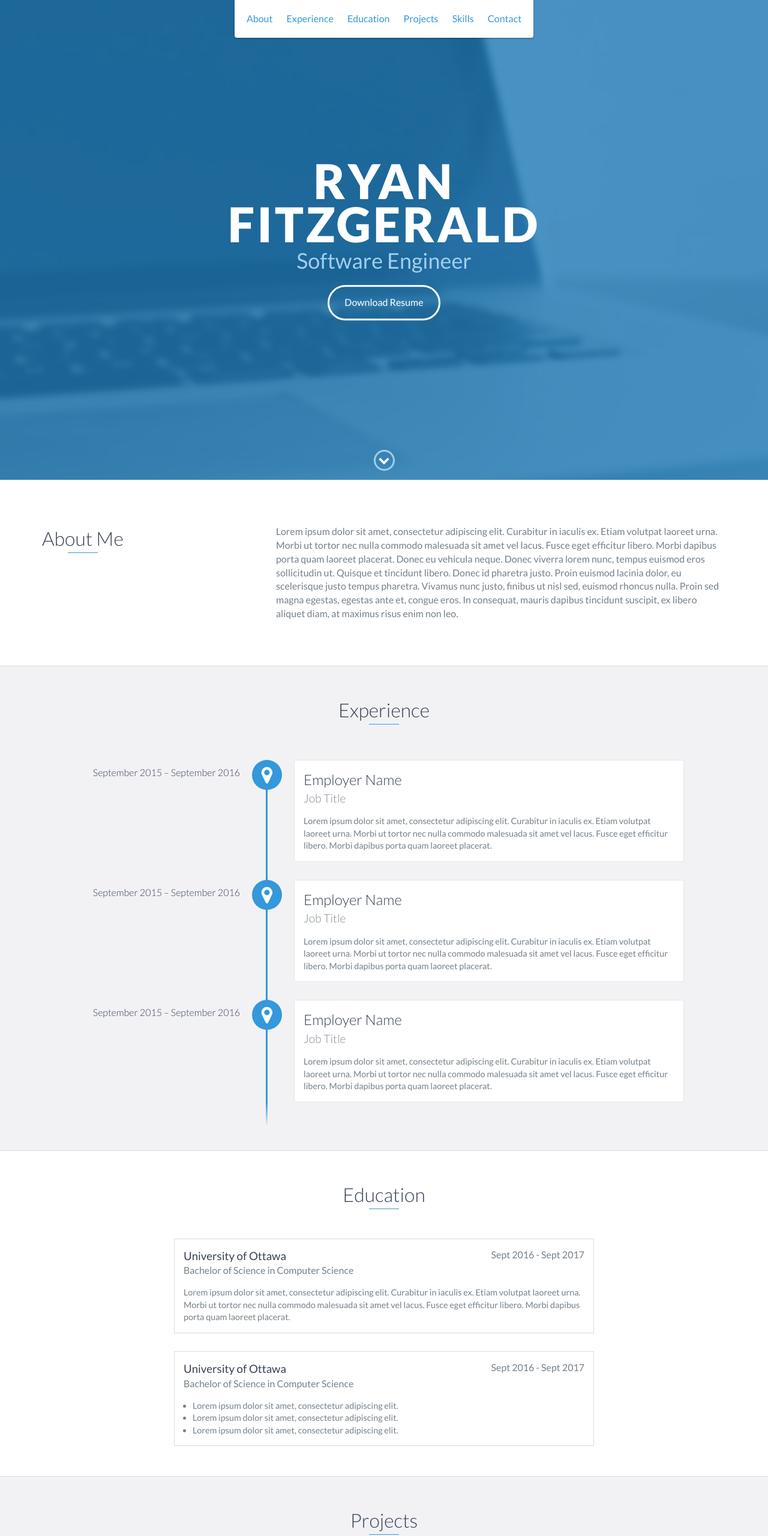
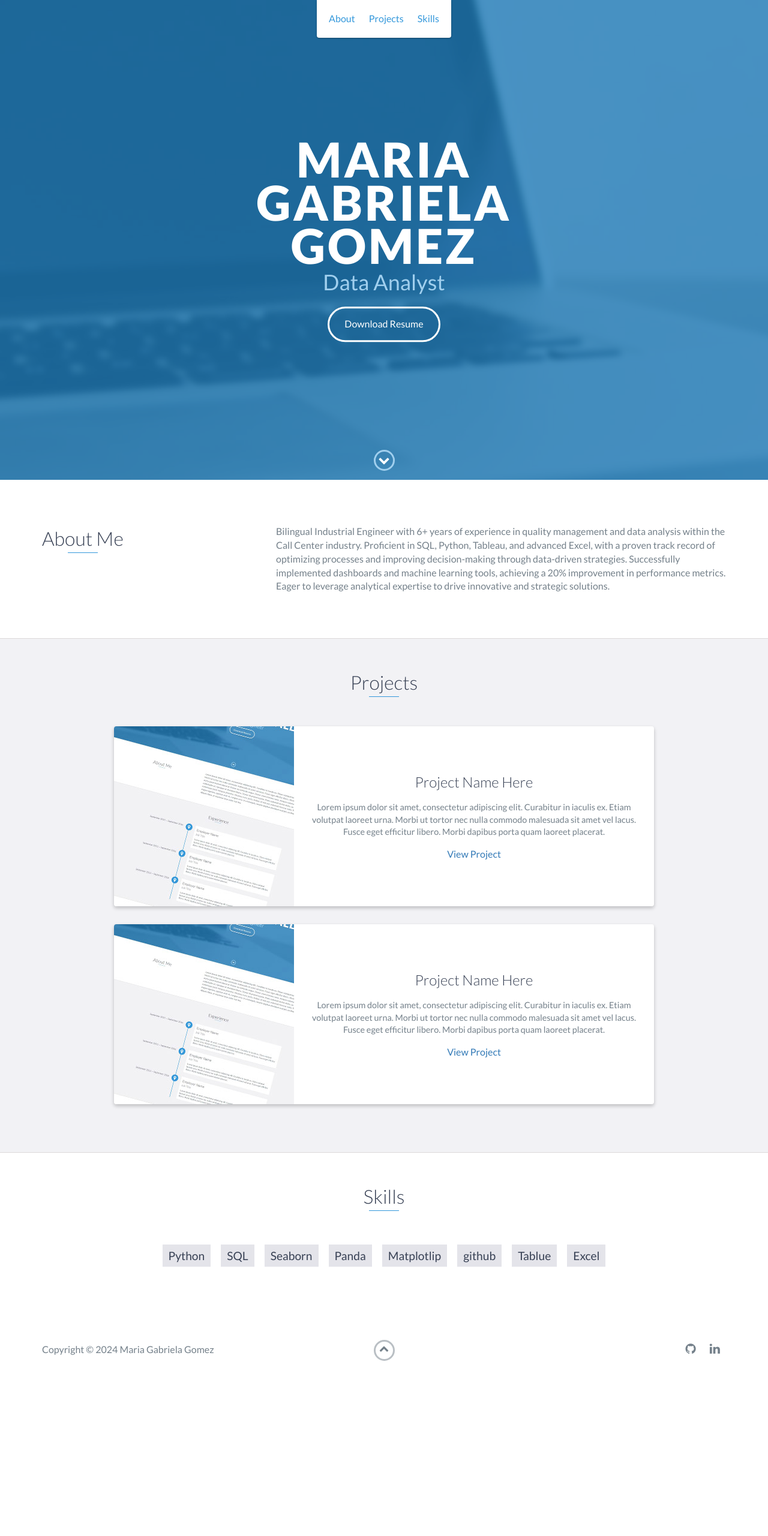
Before and after one commit to marigaby91/Portafolio, a website: page index.html in a window 1280 px wide. Shown: the top 2561 px of the page at 60% size. After the commit the page ends 2323 px from the top, so only its background shows below. Drawn offline with nearby package versions, Linux system fonts and the light colour scheme.

Commit message:
cambios cv

```diff
--- a/index.html
+++ b/index.html
@@ -5,7 +5,7 @@
     <meta charset="utf-8">
     <meta http-equiv="X-UA-Compatible" content="IE=edge">
     <meta name="viewport" content="width=device-width, initial-scale=1">
-    <title>My Portfolio</title>
+    <title>Gabriela Gomez Portfolio</title>
 	<link rel="shortcut icon" href="favicon.ico" type="image/x-icon">
 	<link rel="icon" href="favicon.ico" type="image/x-icon">
     <link href="https://fonts.googleapis.com/css?family=Lato:300,400,700,900" rel="stylesheet">
@@ -28,29 +28,21 @@
                 <a href="#about">About</a>
             </li>
             <li>
-                <a href="#experience">Experience</a>
-            </li>
-            <li>
-                <a href="#education">Education</a>
-            </li>
-            <li>
                 <a href="#projects">Projects</a>
             </li>
             <li>
                 <a href="#skills">Skills</a>
             </li>
-            <li>
-                <a href="#contact">Contact</a>
-            </li>
+
         </ul>
     </header>
     <!-- End header -->
 
     <div id="lead">
         <div id="lead-content">
-            <h1>Ryan Fitzgerald</h1>
-            <h2>Software Engineer</h2>
-            <a href="#" class="btn-rounded-white">Download Resume</a>
+            <h1>Maria Gabriela Gomez</h1>
+            <h2>Data Analyst</h2>
+            <a href="static/CV-  Maria Gabriela Gómez .pdf" target="_blank" class="btn-rounded-white">Download Resume</a>
         </div>
         <!-- End #lead-content -->
 
@@ -73,9 +65,7 @@
                 </div>
                 <div class="col-md-8">
                     <p>
-                        Lorem ipsum dolor sit amet, consectetur adipiscing elit. Curabitur in iaculis ex. Etiam volutpat laoreet urna. Morbi ut tortor nec nulla commodo malesuada sit amet vel lacus. Fusce eget efficitur libero. Morbi dapibus porta quam laoreet placerat. Donec
-                        eu vehicula neque. Donec viverra lorem nunc, tempus euismod eros sollicitudin ut. Quisque et tincidunt libero. Donec id pharetra justo. Proin euismod lacinia dolor, eu scelerisque justo tempus pharetra. Vivamus nunc justo, finibus
-                        ut nisl sed, euismod rhoncus nulla. Proin sed magna egestas, egestas ante et, congue eros. In consequat, mauris dapibus tincidunt suscipit, ex libero aliquet diam, at maximus risus enim non leo.
+                        Bilingual Industrial Engineer with 6+ years of experience in quality management and data analysis within the Call Center industry. Proficient in SQL, Python, Tableau, and advanced Excel, with a proven track record of optimizing processes and improving decision-making through data-driven strategies. Successfully implemented dashboards and machine learning tools, achieving a 20% improvement in performance metrics. Eager to leverage analytical expertise to drive innovative and strategic solutions.
                     </p>
                 </div>
             </div>
@@ -83,67 +73,6 @@
     </div>
     <!-- End #about -->
 
-    <div id="experience" class="background-alt">
-        <h2 class="heading">Experience</h2>
-        <div id="experience-timeline">
-            <div data-date="September 2015 – September 2016">
-                <h3>Employer Name</h3>
-                <h4>Job Title</h4>
-                <p>
-                    Lorem ipsum dolor sit amet, consectetur adipiscing elit. Curabitur in iaculis ex. Etiam volutpat laoreet urna. Morbi ut tortor nec nulla commodo malesuada sit amet vel lacus. Fusce eget efficitur libero. Morbi dapibus porta quam laoreet placerat.
-                </p>
-            </div>
-
-            <div data-date="September 2015 – September 2016">
-                <h3>Employer Name</h3>
-                <h4>Job Title</h4>
-                <p>
-                    Lorem ipsum dolor sit amet, consectetur adipiscing elit. Curabitur in iaculis ex. Etiam volutpat laoreet urna. Morbi ut tortor nec nulla commodo malesuada sit amet vel lacus. Fusce eget efficitur libero. Morbi dapibus porta quam laoreet placerat.
-                </p>
-            </div>
-
-            <div data-date="September 2015 – September 2016">
-                <h3>Employer Name</h3>
-                <h4>Job Title</h4>
-                <p>
-                    Lorem ipsum dolor sit amet, consectetur adipiscing elit. Curabitur in iaculis ex. Etiam volutpat laoreet urna. Morbi ut tortor nec nulla commodo malesuada sit amet vel lacus. Fusce eget efficitur libero. Morbi dapibus porta quam laoreet placerat.
-                </p>
-            </div>
-        </div>
-    </div>
-    <!-- End #experience -->
-
-    <div id="education">
-        <h2 class="heading">Education</h2>
-        <div class="education-block">
-            <h3>University of Ottawa</h3>
-            <span class="education-date">Sept 2016 - Sept 2017</span>
-            <h4>Bachelor of Science in Computer Science</h4>
-            <p>
-                Lorem ipsum dolor sit amet, consectetur adipiscing elit. Curabitur in iaculis ex. Etiam volutpat laoreet urna. Morbi ut tortor nec nulla commodo malesuada sit amet vel lacus. Fusce eget efficitur libero. Morbi dapibus porta quam laoreet placerat.
-            </p>
-        </div>
-        <!-- End .education-block -->
-
-        <div class="education-block">
-            <h3>University of Ottawa</h3>
-            <span class="education-date">Sept 2016 - Sept 2017</span>
-            <h4>Bachelor of Science in Computer Science</h4>
-            <ul>
-                <li>
-                    Lorem ipsum dolor sit amet, consectetur adipiscing elit.
-                </li>
-                <li>
-                    Lorem ipsum dolor sit amet, consectetur adipiscing elit.
-                </li>
-                <li>
-                    Lorem ipsum dolor sit amet, consectetur adipiscing elit.
-                </li>
-            </ul>
-        </div>
-        <!-- End .education-block -->
-    </div>
-    <!-- End #education -->
 
     <div id="projects" class="background-alt">
         <h2 class="heading">Projects</h2>
@@ -188,56 +117,24 @@
     <div id="skills">
         <h2 class="heading">Skills</h2>
         <ul>
-            <li>JavaScript</li>
             <li>Python</li>
-            <li>Ruby</li>
-            <li>Go</li>
-            <li>Node.js</li>
-            <li>AngularJs</li>
-            <li>React</li>
-            <li>Elixir</li>
-            <li>Java</li>
-            <li>C</li>
-            <li>C#</li>
-            <li>C++</li>
-            <li>Ruby on Rails</li>
-            <li>JavaScript</li>
-            <li>Python</li>
-            <li>Ruby</li>
-            <li>Go</li>
-            <li>Node.js</li>
-            <li>AngularJs</li>
-            <li>React</li>
-            <li>Elixir</li>
-            <li>Java</li>
-            <li>C</li>
-            <li>C#</li>
-            <li>C++</li>
-            <li>Ruby on Rails</li>
-        </ul>
+            <li>SQL</li>
+            <li>Seaborn</li>
+            <li>Panda</li>
+            <li>Matplotlip</li>
+            <li>github</li>
+            <li>Tablue</li>
+            <li>Excel</li>
+         </ul>
     </div>
     <!-- End #skills -->
-
-    <div id="contact">
-        <h2>Get in Touch</h2>
-        <div id="contact-form">
-            <form method="POST" action="https://formspree.io/email@email.com">
-                <input type="hidden" name="_subject" value="Contact request from personal website" />
-                <input type="email" name="_replyto" placeholder="Your email" required>
-                <textarea name="message" placeholder="Your message" required></textarea>
-                <button type="submit">Send</button>
-            </form>
-        </div>
-        <!-- End #contact-form -->
-    </div>
-    <!-- End #contact -->
 
     <footer>
         <div class="container">
             <div class="row">
                 <div class="col-sm-5 copyright">
                     <p>
-                        Copyright &copy; <span id="current-year">2022</span> YOUR NAME
+                        Copyright &copy; <span id="current-year">2024</span> Maria Gabriela Gomez
                     </p>
                 </div>
                 <div class="col-sm-2 top">
@@ -248,24 +145,12 @@
                 <div class="col-sm-5 social">
                     <ul>
                         <li>
-                            <a href="https://github.com/" target="_blank"><i class="fa fa-github" aria-hidden="true"></i></a>
+                            <a href="https://github.com/marigaby91" target="_blank"><i class="fa fa-github" aria-hidden="true"></i></a>
                         </li>
                         <li>
-                            <a href="https://stackoverflow.com/" target="_blank"><i class="fa fa-stack-overflow" aria-hidden="true"></i></a>
+                            <a href="https://linkedin.com/in/mariagabrielagomez91" target="_blank"><i class="fa fa-linkedin" aria-hidden="true"></i></a>
                         </li>
-                        <li>
-                            <a href="https://linkedin.com/" target="_blank"><i class="fa fa-linkedin" aria-hidden="true"></i></a>
-                        </li>
-                        <li>
-                            <a href="https://www.facebook.com/" target="_blank"><i class="fa fa-facebook" aria-hidden="true"></i></a>
-                        </li>
-                        <li>
-                            <a href="https://twitter.com/" target="_blank"><i class="fa fa-twitter" aria-hidden="true"></i></a>
-                        </li>
-                        <li>
-                            <a href="https://plus.google.com/" target="_blank"><i class="fa fa-google-plus" aria-hidden="true"></i></a>
-                        </li>
-                    </ul>
+                     </ul>
                 </div>
             </div>
         </div>
```
Also changed, not shown: 1 other file.
